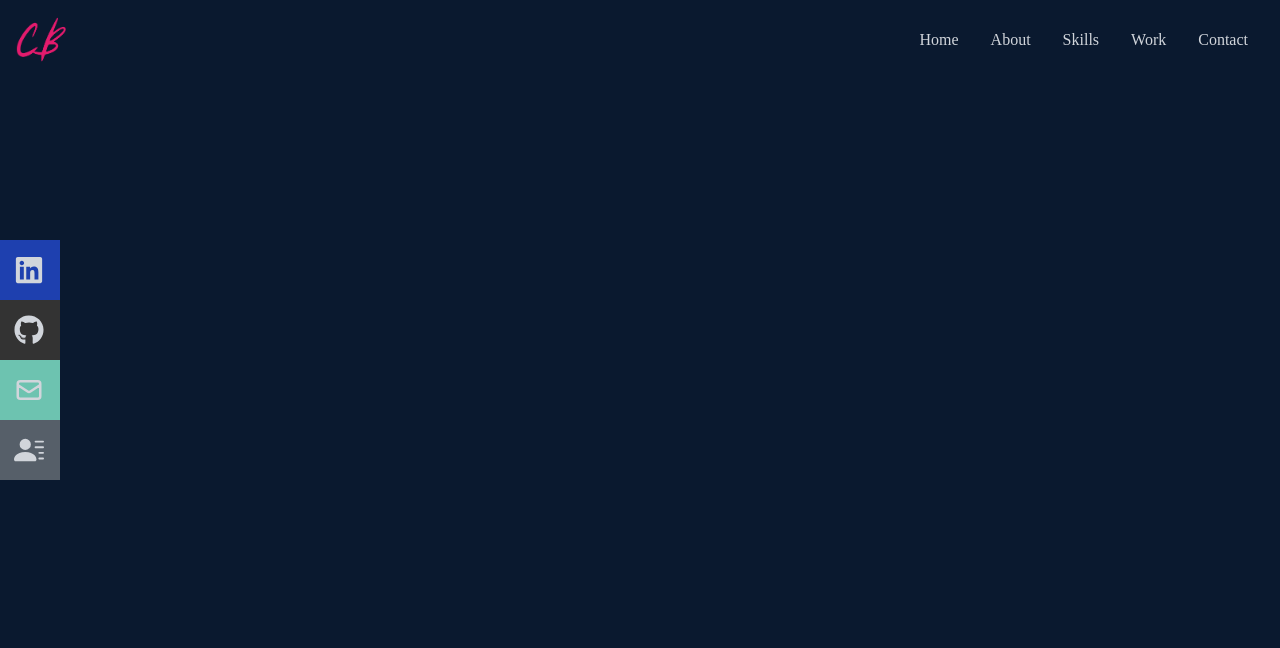
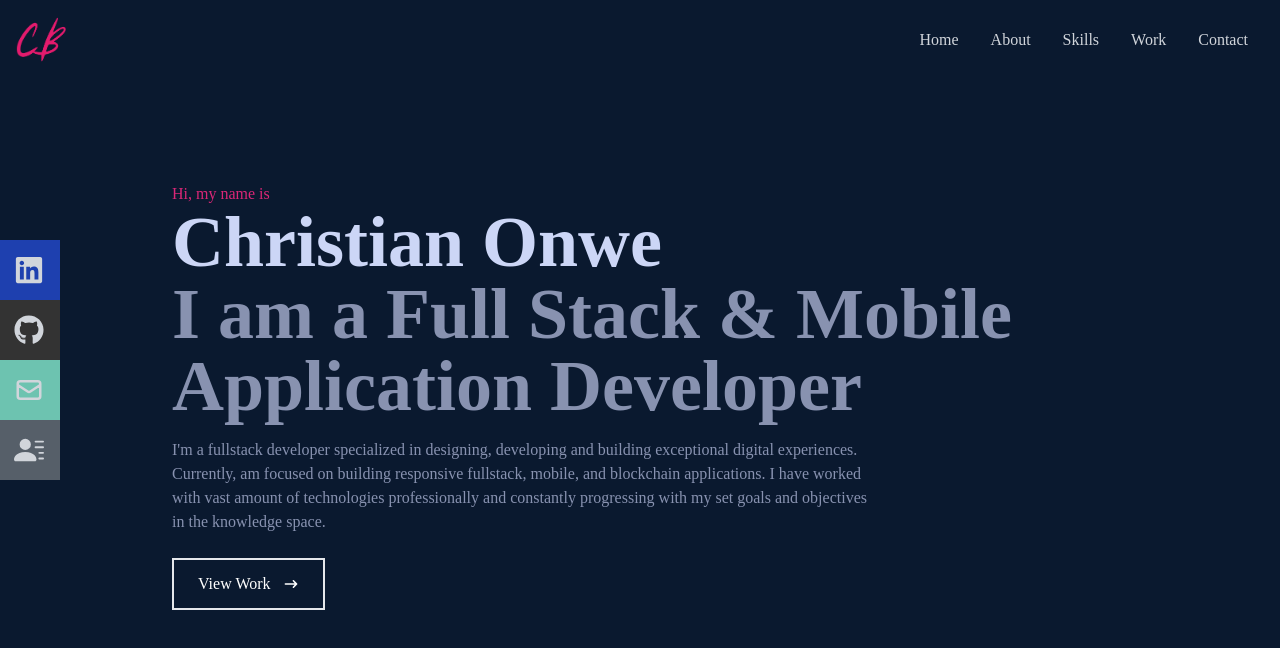
Before and after one commit to kwado-tech/portfolio-react-app, a React (Create React App) app: page / in a window 1280 px wide. Shown: the top 648 px of the page. Built offline with nearby package versions, Linux system fonts and the light colour scheme.

Commit message:
Created & designed home-component.

```diff
--- a/src/components/Home.jsx
+++ b/src/components/Home.jsx
@@ -4,7 +4,26 @@ import { HiArrowNarrowRight } from 'react-icons/hi';
 const Home = () => {
     return (
         <div className='w-full h-screen bg-[#0a192f]'>
-            <h1>Home</h1>
+            {/* container */}
+            <div className='max-w-[1000px] h-full mx-auto px-8 flex flex-col justify-center'>
+                <p className='text-pink-600'>Hi, my name is</p>
+                <h1 className='text-4xl sm:text-7xl font-bold text-[#ccd6f6]'>Christian Onwe</h1>
+                <h2 className='text-4xl sm:text-7xl font-bold text-[#8892b0]'>I am a Full Stack & Mobile Application Developer</h2>
+                <p className='text-[#8892b0] py-4 max-w-[700px]'>
+                    I'm a fullstack developer specialized in designing, developing and building exceptional digital experiences.
+                    Currently, am focused on building responsive fullstack, mobile, and blockchain applications.
+                    I have worked with vast amount of technologies professionally and constantly progressing with my set goals and objectives in the knowledge space.
+
+                </p>
+                <div>
+                    <button className='text-white group border-2 px-6 py-3 my-2 flex items-center hover:bg-pink-600 hover:border-pink-600'>
+                        View Work
+                        <span className='group-hover:rotate-90 duration-300'>
+                            <HiArrowNarrowRight className='ml-3' />
+                        </span>
+                    </button>
+                </div>
+            </div>
         </div>
     );
 };
--- a/src/components/Navbar.jsx
+++ b/src/components/Navbar.jsx
@@ -45,7 +45,7 @@ const Navbar = () => {
             </ul>
 
             {/* social icons */}
-            <div className='hidden md:flex fixed flex-col top-[30%] left-0'>
+            <div className='hidden lg:flex fixed flex-col top-[30%] left-0'>
                 <ul>
                     <li className='w-[160px] h-[60px] flex justify-between items-center ml-[-100px] hover:ml-0 duration-300 bg-blue-800'>
                         <a href="/" className='flex justify-between items-center w-full text-gray-300'>
```
